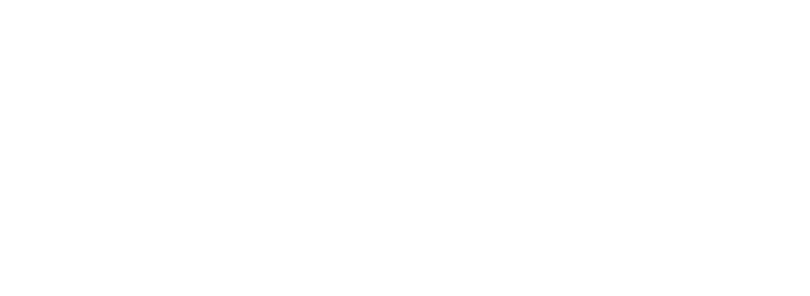
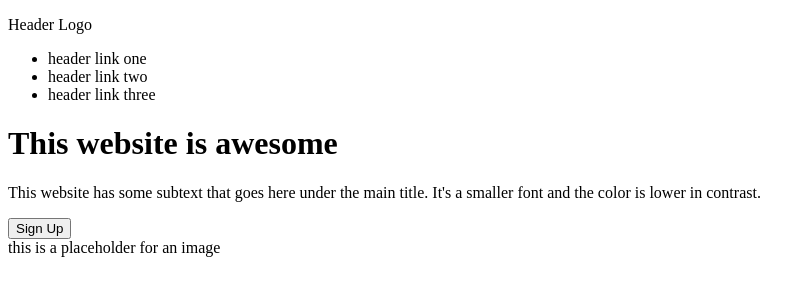
Before and after one commit to SpyrosPolemis/odin-flexbox, a plain HTML site: page index.html in a window 1280 px wide. Shown: the whole page, without its empty margins (0-810 px from the left). Drawn offline with Linux system fonts and the light colour scheme.

Commit message:
Add HTML code for header

```diff
--- a/index.html
+++ b/index.html
@@ -6,5 +6,24 @@
     </head>
     <body>
 
+        <div class="header">
+            <div class="nav">
+                <p>Header Logo</p>
+                <ul>
+                    <li><a>header link one</a></li>
+                    <li><a>header link two</a></li>
+                    <li><a>header link three</a></li>
+                </ul>
+            </div>
+            <div class="header-left">
+                <h1>This website is awesome</h1>
+                <p>
+                    This website has some subtext that goes here under the main title.
+                    It's a smaller font and the color is lower in contrast.
+                </p>
+                <button>Sign Up</button>
+            </div>
+            <div class="header-right">this is a placeholder for an image</div>
+        </div>
     </body>
 </html>
```
